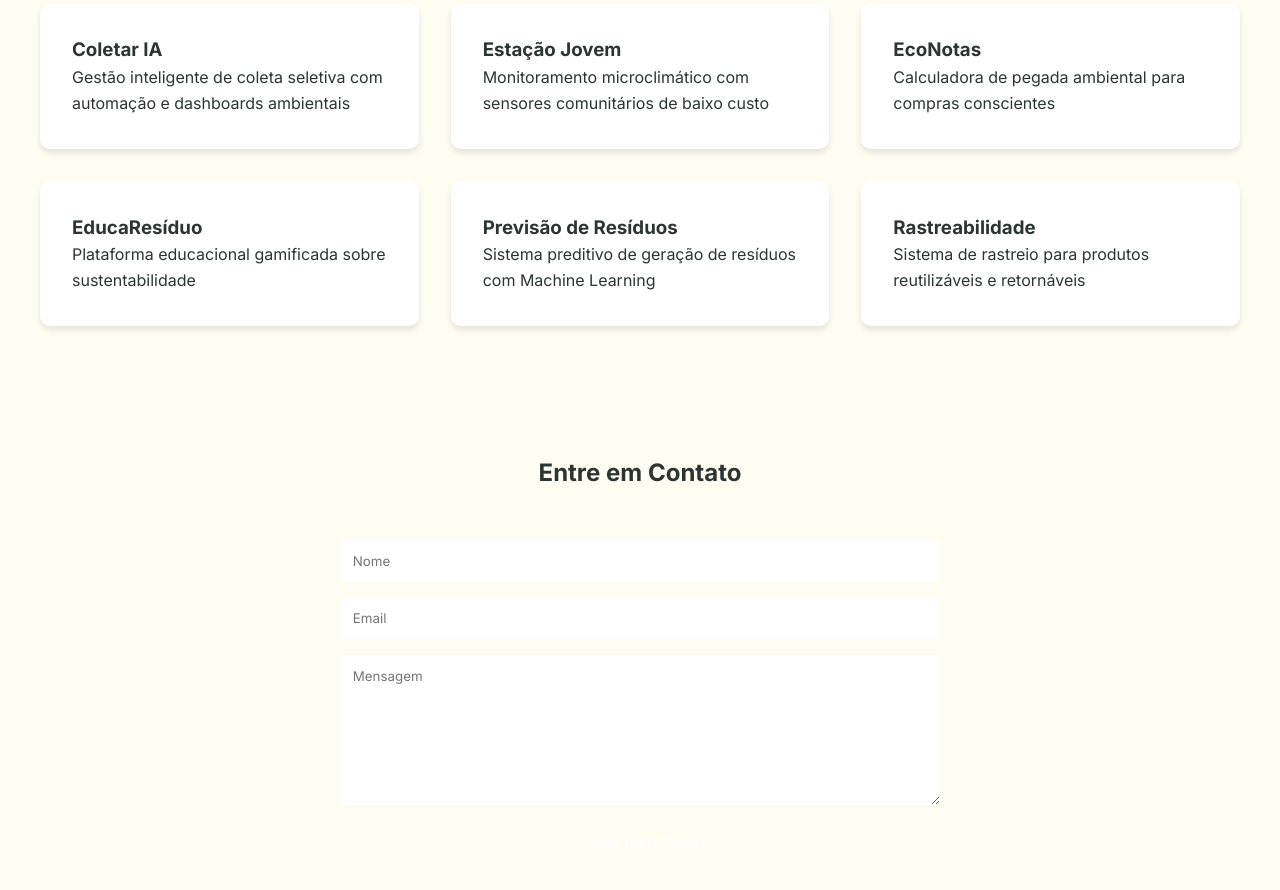
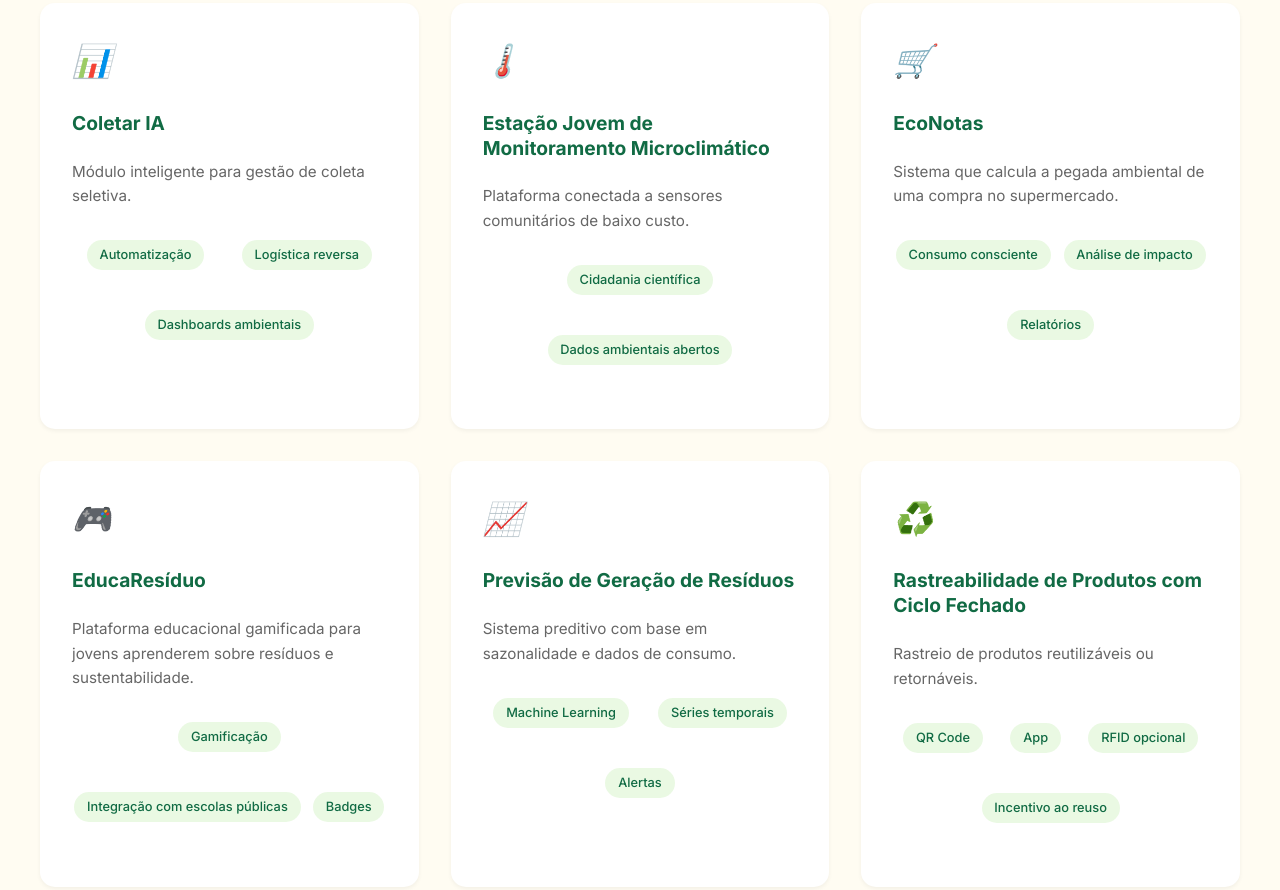
Before and after one commit to niltonfelipe/site, a plain HTML site: page index.html in a window 1280 px wide. Shown: the part 947-1837 px from the top of the page. Drawn offline with Linux system fonts and the light colour scheme.

Commit message:
Assistant checkpoint: Update solution cards with new design and content
Assistant generated file changes:
- index.html: Update solution cards with new content and tags
- style.css: Update module card styles

---

User prompt:

Em "Nossas soluções" deverá existir os seguintes cards como os da imagem. Imite a aparência deles também.

Replit-Commit-Author: Assistant
Replit-Commit-Session-Id: ad9f92f8-acb6-47ac-81bd-fcaf033390c2

```diff
--- a/index.html
+++ b/index.html
@@ -42,28 +42,64 @@
       <h2>Nossas Soluções</h2>
       <div class="module-grid">
         <div class="module-card">
+          <i class="card-icon">📊</i>
           <h3>Coletar IA</h3>
-          <p>Gestão inteligente de coleta seletiva com automação e dashboards ambientais</p>
+          <p>Módulo inteligente para gestão de coleta seletiva.</p>
+          <div class="tags">
+            <span class="tag">Automatização</span>
+            <span class="tag">Logística reversa</span>
+            <span class="tag">Dashboards ambientais</span>
+          </div>
         </div>
         <div class="module-card">
-          <h3>Estação Jovem</h3>
-          <p>Monitoramento microclimático com sensores comunitários de baixo custo</p>
+          <i class="card-icon">🌡️</i>
+          <h3>Estação Jovem de Monitoramento Microclimático</h3>
+          <p>Plataforma conectada a sensores comunitários de baixo custo.</p>
+          <div class="tags">
+            <span class="tag">Cidadania científica</span>
+            <span class="tag">Dados ambientais abertos</span>
+          </div>
         </div>
         <div class="module-card">
+          <i class="card-icon">🛒</i>
           <h3>EcoNotas</h3>
-          <p>Calculadora de pegada ambiental para compras conscientes</p>
+          <p>Sistema que calcula a pegada ambiental de uma compra no supermercado.</p>
+          <div class="tags">
+            <span class="tag">Consumo consciente</span>
+            <span class="tag">Análise de impacto</span>
+            <span class="tag">Relatórios</span>
+          </div>
         </div>
         <div class="module-card">
+          <i class="card-icon">🎮</i>
           <h3>EducaResíduo</h3>
-          <p>Plataforma educacional gamificada sobre sustentabilidade</p>
+          <p>Plataforma educacional gamificada para jovens aprenderem sobre resíduos e sustentabilidade.</p>
+          <div class="tags">
+            <span class="tag">Gamificação</span>
+            <span class="tag">Integração com escolas públicas</span>
+            <span class="tag">Badges</span>
+          </div>
         </div>
         <div class="module-card">
-          <h3>Previsão de Resíduos</h3>
-          <p>Sistema preditivo de geração de resíduos com Machine Learning</p>
+          <i class="card-icon">📈</i>
+          <h3>Previsão de Geração de Resíduos</h3>
+          <p>Sistema preditivo com base em sazonalidade e dados de consumo.</p>
+          <div class="tags">
+            <span class="tag">Machine Learning</span>
+            <span class="tag">Séries temporais</span>
+            <span class="tag">Alertas</span>
+          </div>
         </div>
         <div class="module-card">
-          <h3>Rastreabilidade</h3>
-          <p>Sistema de rastreio para produtos reutilizáveis e retornáveis</p>
+          <i class="card-icon">♻️</i>
+          <h3>Rastreabilidade de Produtos com Ciclo Fechado</h3>
+          <p>Rastreio de produtos reutilizáveis ou retornáveis.</p>
+          <div class="tags">
+            <span class="tag">QR Code</span>
+            <span class="tag">App</span>
+            <span class="tag">RFID opcional</span>
+            <span class="tag">Incentivo ao reuso</span>
+          </div>
         </div>
       </div>
     </section>
--- a/style.css
+++ b/style.css
@@ -206,13 +206,50 @@ h2 {
 .module-card {
   background: white;
   padding: 2rem;
-  border-radius: 10px;
-  box-shadow: 0 4px 6px rgba(0, 0, 0, 0.1);
-  transition: transform 0.2s;
+  border-radius: 15px;
+  box-shadow: 0 2px 4px rgba(0, 0, 0, 0.05);
+  transition: all 0.3s ease;
+  display: flex;
+  flex-direction: column;
+  gap: 1rem;
 }
 
 .module-card:hover {
   transform: translateY(-5px);
+  box-shadow: 0 4px 8px rgba(0, 0, 0, 0.1);
+}
+
+.card-icon {
+  font-size: 2rem;
+  margin-bottom: 0.5rem;
+}
+
+.module-card h3 {
+  color: var(--color-primary);
+  font-size: 1.2rem;
+  margin-bottom: 0.5rem;
+  line-height: 1.3;
+}
+
+.module-card p {
+  color: #666;
+  font-size: 0.95rem;
+  margin-bottom: 1rem;
+}
+
+.tags {
+  display: flex;
+  flex-wrap: wrap;
+  gap: 0.5rem;
+}
+
+.tag {
+  background: rgba(150, 224, 114, 0.2);
+  color: var(--color-primary);
+  padding: 0.3rem 0.8rem;
+  border-radius: 50px;
+  font-size: 0.8rem;
+  font-weight: 500;
 }
 
 .contact {
```
